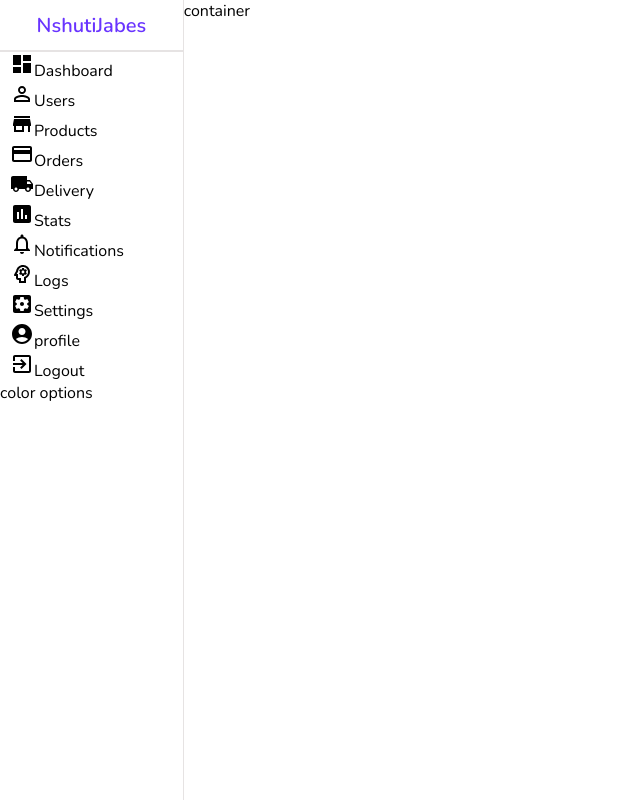
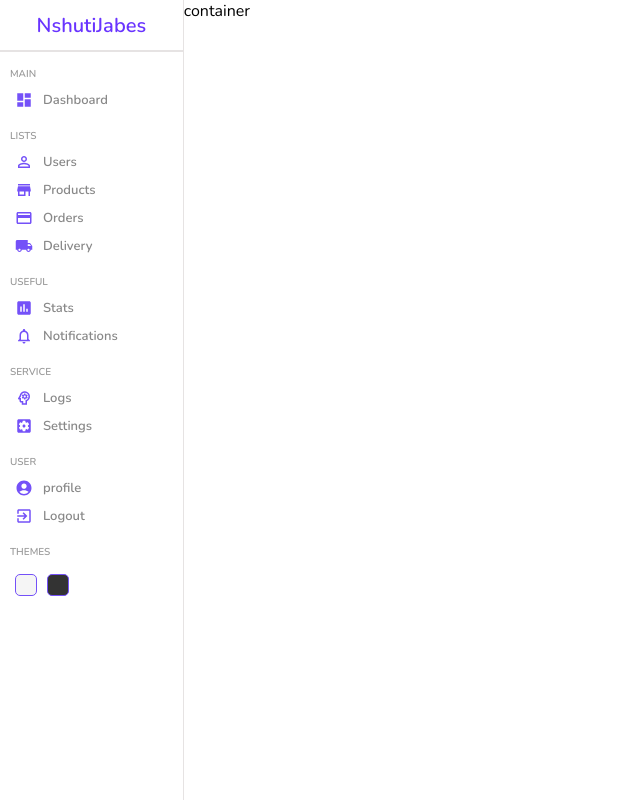
Before and after one commit to n-jabes/admin_dashboard, a React (Create React App) app: page / in a window 1280 px wide. Shown: the whole page, without its empty margins (0-640 px from the left). Built offline with nearby package versions, Linux system fonts and the light colour scheme; a web font is replaced by a local one.

Commit message:
finished styling the sidebar component

```diff
--- a/src/components/sidebar/Sidebar.jsx
+++ b/src/components/sidebar/Sidebar.jsx
@@ -21,10 +21,12 @@
       <hr />
       <div className="center">
         <ul>
+          <p className="title">MAIN</p>
           <li>
             <DashboardIcon className="icon"/>
             <span>Dashboard</span>
           </li>
+          <p className="title">LISTS</p>
           <li>
             <PersonOutlineIcon className="icon"/>
             <span>Users</span>
@@ -41,6 +43,7 @@
             <LocalShippingIcon className="icon"/>
             <span>Delivery</span>
           </li>
+          <p className="title">USEFUL</p>
           <li>
             <InsertChartIcon className="icon"/>
             <span>Stats</span>
@@ -49,6 +52,7 @@
             <NotificationsNoneIcon className="icon"/>
             <span>Notifications</span>
           </li>
+          <p className="title">SERVICE</p>
           <li>
             <PsychologyOutlinedIcon className="icon"/>
             <span>Logs</span>
@@ -57,6 +61,7 @@
             <SettingsApplicationsIcon className="icon"/>
             <span>Settings</span>
           </li>
+          <p className="title">USER</p>
           <li>
             <AccountCircleIcon className="icon"/>
             <span>profile</span>
@@ -67,7 +72,11 @@
           </li>
         </ul>
       </div>
-      <div className="bottom">color options</div>
+      <p className="title">THEMES</p>
+      <div className="bottom">
+        <div className="colorOption"></div>
+        <div className="colorOption"></div>
+      </div>
     </div>
   )
 }
--- a/src/components/sidebar/sidebar.scss
+++ b/src/components/sidebar/sidebar.scss
@@ -28,6 +28,68 @@
             list-style: none;
             margin: 0;
             padding: 0;
+
+            .title{
+                font-size: 10px;
+                font-weight: bold;
+                color: #999;
+                margin: 15px 0 5px 0;
+            }
+            li{
+                display: flex;
+                align-items: center;
+                padding: 5px;
+                cursor: pointer;
+
+                &:hover{
+                    background-color: #ece8ff;
+                    color: #6934ff;
+                }
+
+                .icon{
+                    font-size: 18px;
+                    color: #7451f8;
+                }
+
+                span{
+                    font-weight: 600;
+                    font-size: 13px;
+                    color: #888;
+                    margin-left: 10px;
+                }
+            }
+        }
+    }
+
+    p{
+        font-size: 10px;
+        font-weight: bold;
+        color: #999;
+        margin: 15px 0 5px 10px;
+    }
+
+    .bottom{
+        display: flex;
+        align-items: center;
+        // justify-content: center;
+        margin-top: 10px;
+        margin-left: 10px;
+
+
+        .colorOption{
+            height: 20px;
+            width: 20px;
+            border-radius: 5px;
+            border: 1px solid #7451f8;
+            margin: 5px;
+            cursor: pointer;
+
+            &:nth-child(1){
+                background-color: whitesmoke;
+            }
+            &:nth-child(2){
+                background-color: #333;
+            }
         }
     }
 }
```
